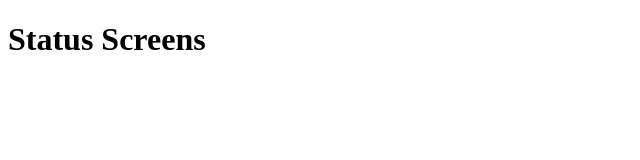
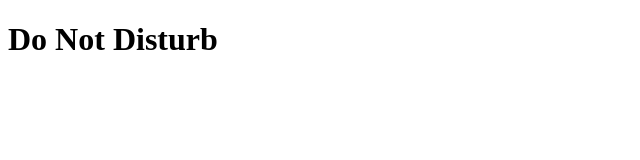
Before and after one commit to friedegg796/status-screens, a plain HTML site: page Screens/DND.html in a window 1280 px wide. Shown: the whole page, without its empty margins (0-640 px from the left). Drawn offline with Linux system fonts and the light colour scheme.

Commit message:
Tue, Nov 17, 2026, 7:38 AM -05:00

```diff
--- a/Screens/DND.html
+++ b/Screens/DND.html
@@ -7,7 +7,7 @@
     <title>Do Not Disturb</title>
   </head>
   <body>
- <h1> Status Screens </h1>
+ <h1> Do Not Disturb </h1>
 
 
 
```
